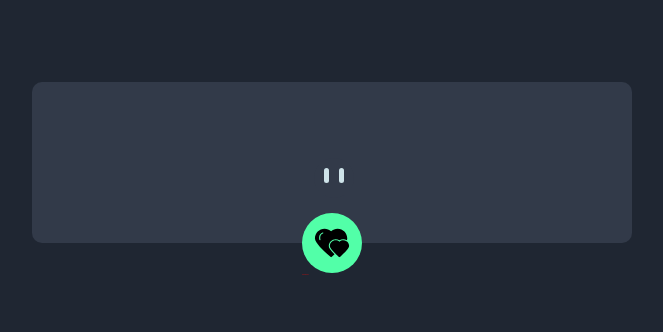
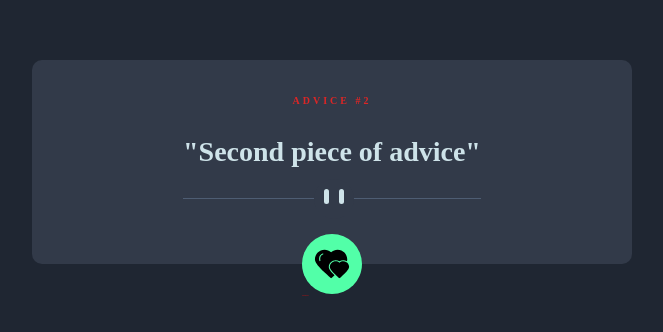
Before and after one commit to Erick559/love-quote-generator, a plain HTML site: page index.html in a window 1280 px wide. Shown: the part 238-570 px from the top of the page, without its empty margins (308-971 px from the left). Drawn offline with Linux system fonts and the light colour scheme.

Commit message:
fix: Create the fetch api.

```diff
--- a/index.html
+++ b/index.html
@@ -5,6 +5,7 @@
     <meta name="viewport" content="width=device-width, initial-scale=1.0">
     <link rel="stylesheet" href="style.css">
     <link rel="shortcut icon" href="images/favicon.png" type="image/x-icon">
+    <script src="script.js" defer></script>
     <title>My Baby!!</title>
 </head>
 <body>
@@ -17,7 +18,7 @@
             <div></div>
           </div>
         </div>
-        <button class="randomizer"><img src="images/love-heart.svg" alt="dice"></button>
+        <button class="randomizer"><img src="images/love-heart.svg" alt="love-heart" class="filter"></button>
       </section>
 </body>
 </html>
--- /dev/null
+++ b/quotes.json
@@ -0,0 +1,16 @@
+{
+    "slip": [
+      {
+        "id": 1,
+        "advice": "First piece of advice"
+      },
+      {
+        "id": 2,
+        "advice": "Second piece of advice"
+      },
+      {
+        "id": 3,
+        "advice": "Third piece of advice"
+      }
+    ]
+  }
--- a/script.js
+++ b/script.js
@@ -0,0 +1,26 @@
+const adviceCounter = document.querySelector('.advice-counter');
+const displayedAdvice  = document.querySelector('.advice');
+const randomizerButton = document.querySelector('.randomizer')
+const svg = document.querySelector('img');
+
+document.addEventListener("DOMContentLoaded", getRandomAdvice());
+randomizerButton.addEventListener("click", () => {
+    getRandomAdvice();
+});
+
+async function getRandomAdvice() {
+    try {
+      // Simulating fetching data from a local JSON file
+      const response = await fetch('./quotes.json');
+      const data = await response.json();
+
+      // Select a random advice slip from the array
+      const randomIndex = Math.floor(Math.random() * data.slip.length);
+      const advice = data.slip[randomIndex];
+
+      adviceCounter.textContent = `ADVICE #${advice.id}`;
+      displayedAdvice.textContent = `"${advice.advice}"`;
+    } catch (error) {
+      console.error('Error fetching advice:', error);
+    }
+}
--- a/style.css
+++ b/style.css
@@ -1,7 +1,3 @@
-.filter{
-    filter:invert(25%) sepia(51%) saturate(3339%) hue-rotate(354deg) brightness(91%) contrast(88%);
-}
-
 @import url('https://fonts.googleapis.com/css2?family=Manrope:wght@200..800&display=swap');
 
 *{
@@ -39,7 +35,7 @@ p{
 
 .advice-counter{
     font-size: 10px;
-    color:hsl(150, 100%, 66%);
+    color:#dc2626;
     letter-spacing: 3px;
 }
 
@@ -95,6 +91,10 @@ p{
     transition: ease-in-out 0.2s;
 }
 
+.filter:hover{
+    filter:invert(25%) sepia(51%) saturate(3339%) hue-rotate(354deg) brightness(91%) contrast(88%);
+}
+
 @media screen and (min-width:600px) {
     .container{
         width:600px;
```
